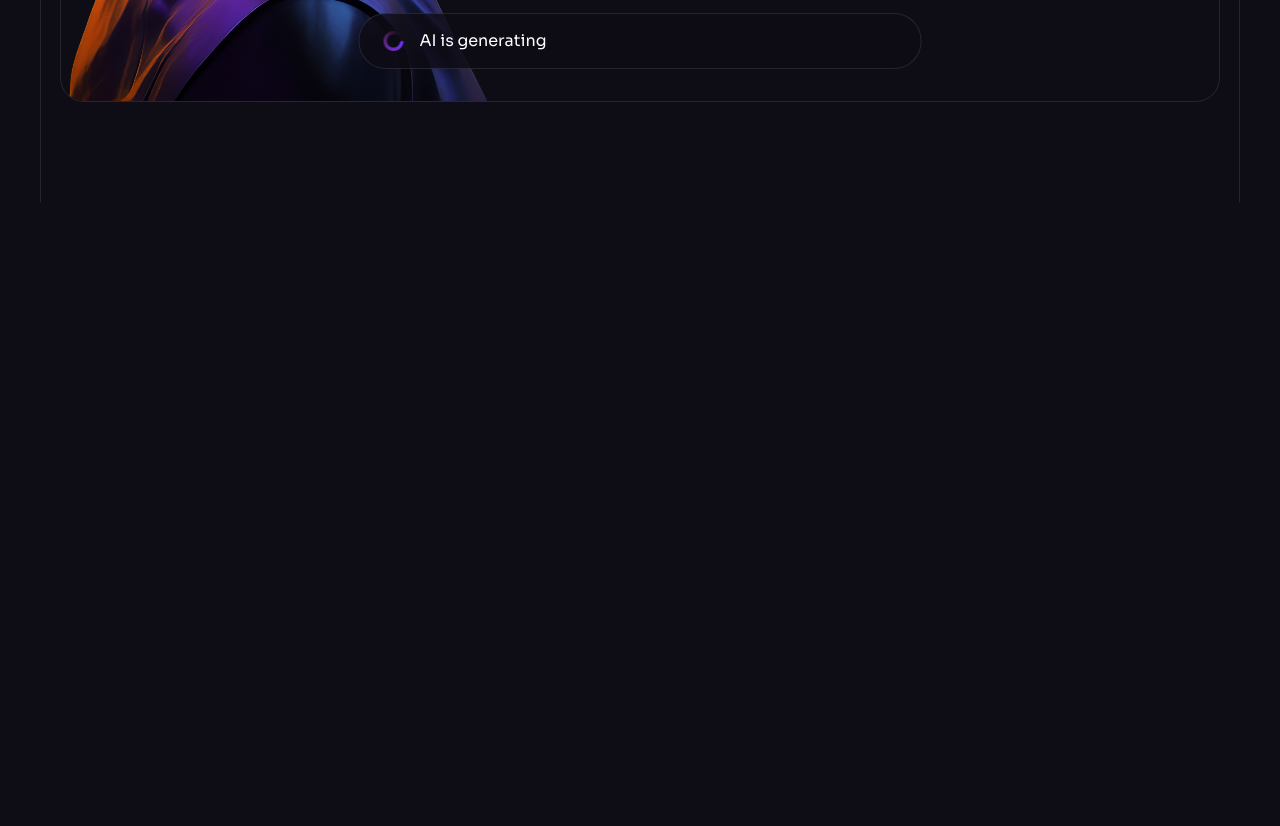
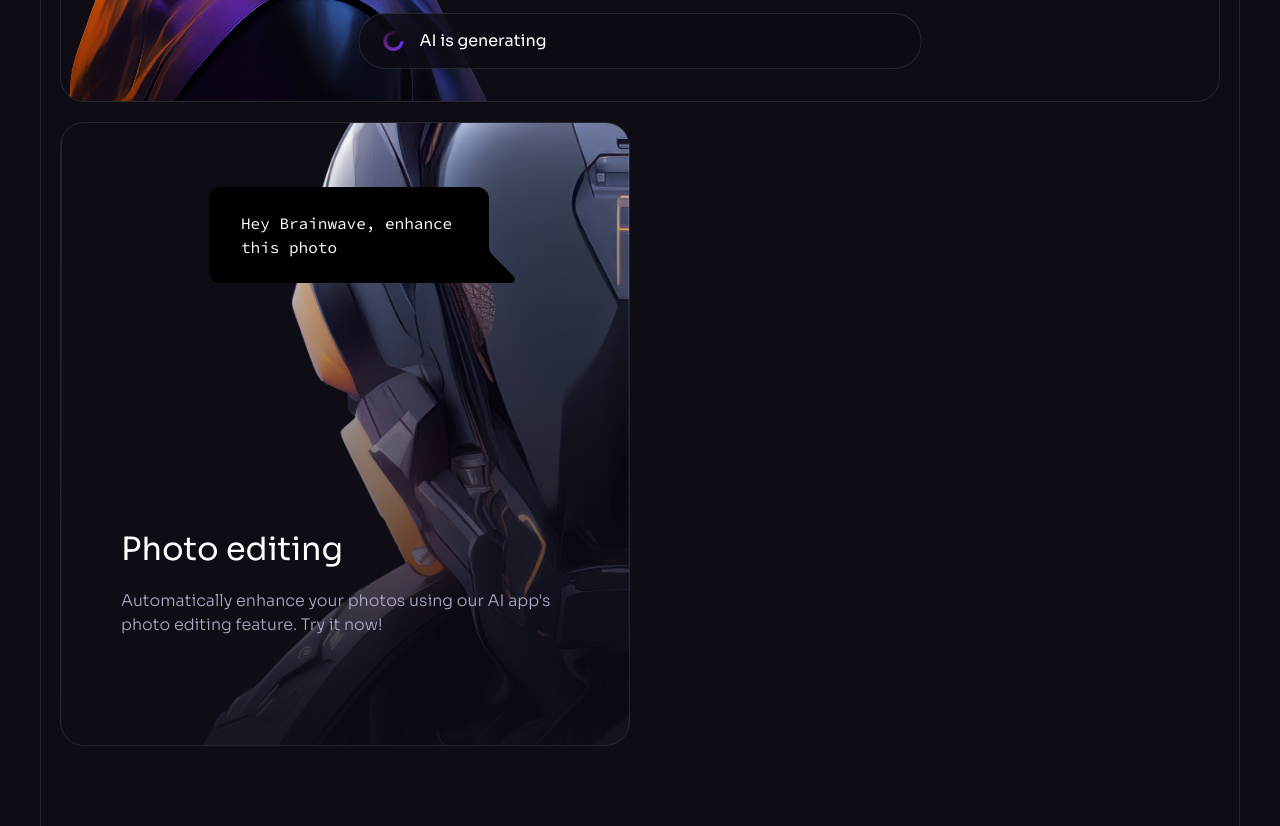
Before and after one commit to Leroy-Andrew/brainwave, a React (Vite) app: page / in a window 1280 px wide. Shown: the part 4720-5546 px from the top of the page. Before the commit the page ends 4922 px from the top, so only its background shows below. Built offline with nearby package versions, Linux system fonts and the light colour scheme.

Commit message:
"add service 2"

```diff
--- a/src/components/Services.jsx
+++ b/src/components/Services.jsx
@@ -3,6 +3,12 @@
 import { service1, service2, service3, check } from "../assets";
 import { brainwaveServices, brainwaveServicesIcons } from "../constants";
 import Generating from "./Generating";
+import {
+  PhotoChatMessage,
+  Gradient,
+  VideoBar,
+  VideoChatMessage,
+} from "./design/Services";
 
 const Services = () => {
   return (
@@ -46,6 +52,29 @@
             <Generating className="absolute left-4 right-4 bottom-4 border-n-1/10 border lg:left-1/2 lg-right-auto lg:bottom-8 lg:-translate-x-1/2" />
           </div>
         </div>
+
+        <div className="relative z-1 grid gap-5 lg:grid-cols-2">
+          <div className="relative min-h-[39rem] border border-n-1/10 rounded-3xl overflow-hidden">
+            <div className="absolute inset-0">
+              <img
+                src={service2}
+                className="h-full w-full object-cover"
+                width={630}
+                height={750}
+                alt="robot"
+              />
+            </div>
+
+            <div className="absolute inset-0 flex flex-col justify-end p-8 bg-gradient-to-b from-n-8/0 to-n-8/90 lg:p-15 ">
+              <h4 className="h4 mb-4">Photo editing</h4>
+              <p className="body-2 mb-[3rem] text-n-3">
+                Automatically enhance your photos using our AI app&apos;s photo
+                editing feature. Try it now!
+              </p>
+            </div>
+            <PhotoChatMessage />
+          </div>
+        </div>
       </div>
     </Section>
   );
--- a/src/components/design/Services.jsx
+++ b/src/components/design/Services.jsx
@@ -15,7 +15,7 @@
   );
 };
 
-export const PhotChatMessage = () => {
+export const PhotoChatMessage = () => {
   return (
     <div className="absolute top-8 right-8 max-w-[17.5rem] py-6 px-8 bg-black rounded-t-xl rounded-bl-xl font-code text-base lg:top-16 lg:right-[8.75rem] lg:max-w-[17.5rem]">
       Hey Brainwave, enhance this photo
```
